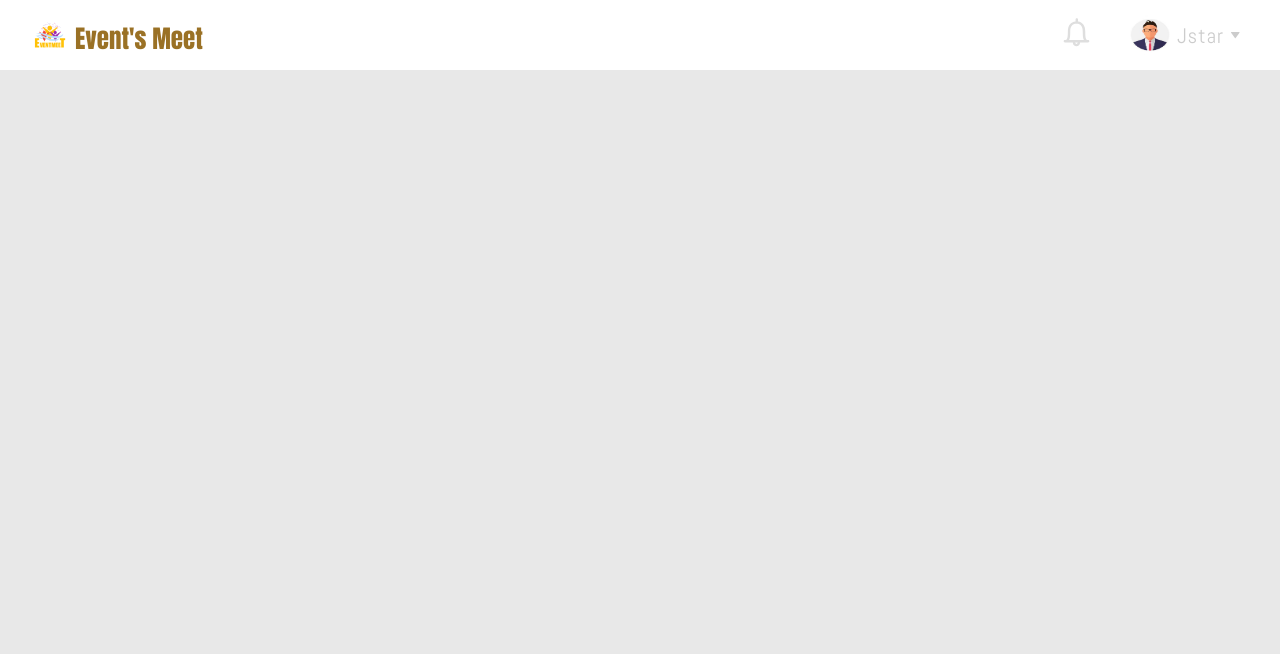
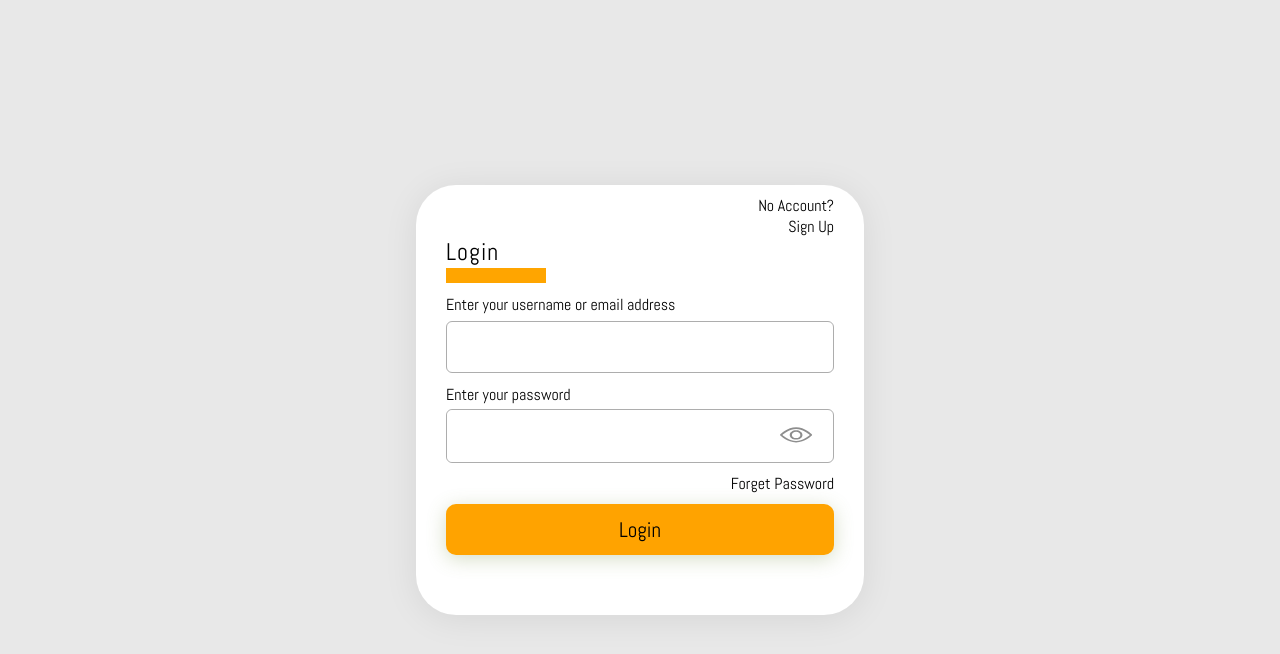
Before and after one commit to TimeOfGift/letsmeet-frontend, a React (Create React App) app: page /signin in a window 1280 px wide. Shown: the top 654 px of the page. Built offline with nearby package versions, Linux system fonts and the light colour scheme.

Commit message:
Implemented feedback

```diff
--- a/src/Routes.js
+++ b/src/Routes.js
@@ -3,6 +3,7 @@ import { BrowserRouter as Router, Switch, Route } from "react-router-dom";
 import Home from "./pages/Home/LandindPage";
 import SignUp from "./pages/SignUp";
 import TopNav from "./components/TopNav";
+import Signin from "./pages/SignIn"
 
 const Routes = () => {
   return (
@@ -10,6 +11,9 @@ const Routes = () => {
       <Switch>
         <Route exact path="/">
           <Home />
+        </Route>
+        <Route exact path="/signin">
+          <Signin />
         </Route>
         <>
           <TopNav/>
--- a/src/pages/SignIn/index.js
+++ b/src/pages/SignIn/index.js
@@ -27,10 +27,9 @@ const SignIn = () => {
                     <div className="empty-div"></div><div className="signup"><p>No Account?</p><p id="signup">Sign Up</p></div>
                 </div>
                 <div>
-                <FormTitle text="Login" rectColor="none" className="form-title" textColor="black"/>
-                <hr />
+                <FormTitle text="Login" rectColor="orange" textColor="black"/>
                 </div>
-                <form onSubmit={handleSubmit}>
+                <form  className="signin-form" onSubmit={handleSubmit}>
                 <label className="label">
                     Enter your username or email address
                     <input type="email" name="name" onChange={handleChange}/>
--- a/src/pages/SignIn/signin.scss
+++ b/src/pages/SignIn/signin.scss
@@ -15,12 +15,9 @@
     line-height: 82px;
     text-transform: uppercase;
 }
-hr{
-    width: 124.42px;
-    height: 18.77px;
-    background: rgba(255, 165, 0, 0.8);
-    margin-top: 10px;
-    margin-left: 4px;
+
+.signin-form{
+    margin-bottom: 60px;
 }
 
 .signin-container{
@@ -28,8 +25,7 @@ hr{
     flex-flow: column;
     justify-content: space-around;
     width: 35%;
-    height: 75%;
-    padding: 30px;
+    padding: 10px 30px 0px;
     background: #FFFFFF;
     box-shadow: 0px 4px 35px rgba(0, 0, 0, 0.08);
     border-radius: 40px;
```
